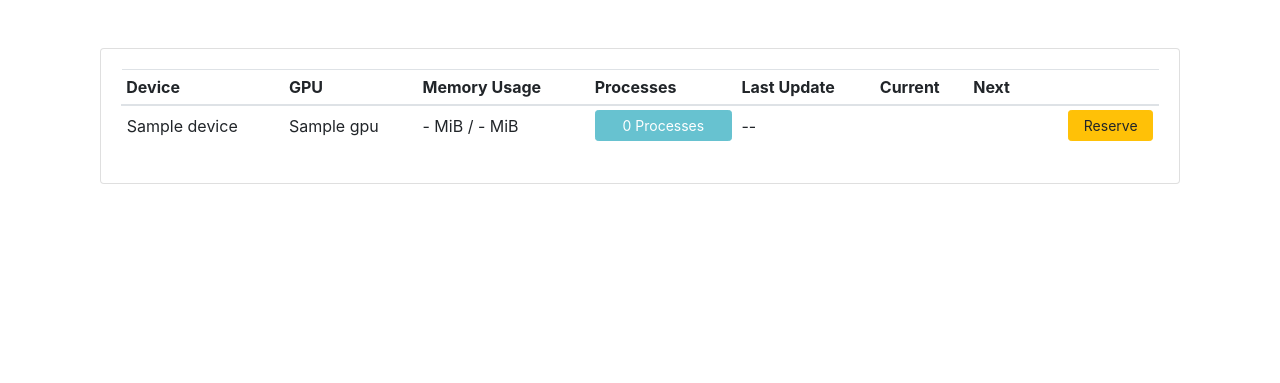
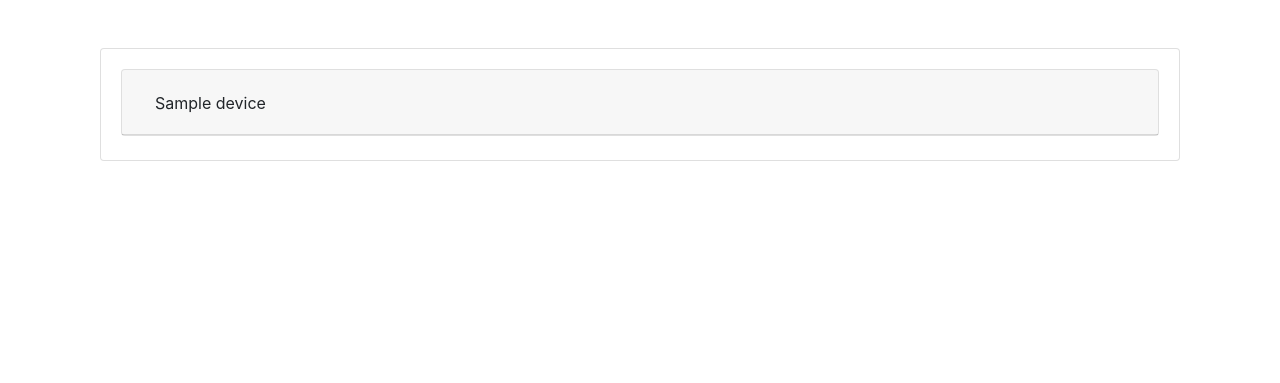
Before and after one commit to Bartzi/LabShare, a Django app: page / in a window 1280 px wide. Shown: the part 56-439 px from the top of the page. Run offline with Django 3.2, Linux system fonts and the light colour scheme; a user stored in the database is signed in; tables that the repository leaves empty hold one stand-in row (values such as "Sample post"); data that the repository does not hold is empty; parts of the project's set-up code (start-up, migrations or seed data) failed here and were passed over; some libraries are stand-ins or nearby versions.

Commit message:
Reworks UI

```diff
--- a/labshare/views.py
+++ b/labshare/views.py
@@ -195,9 +195,6 @@ def gpu_cancel(request, gpu_id):
 @authentication_classes((TokenAuthentication,))
 @permission_classes((IsAuthenticated,))
 def update_gpu_info(request):
-    # TODO: django tests?
-    # TODO: scratch function in util file
-    # TODO: delete old device_query script and rename
     # TODO: validate with mock data that contain processes
     if request.method != "POST":
         raise SuspiciousOperation
--- a/static/js/data_parser.js
+++ b/static/js/data_parser.js
@@ -1,28 +1,9 @@
 const deviceData = {};
 const webSocketMethod = window.location.protocol === "https:" ? "wss" : "ws";
 
-function showCorrectButton(gpuRow, gpuData, currentUser) {
-    gpuRow.find("span[class*='-button']").addClass('d-none');
-    let button;
-    if (gpuData.current_user === currentUser) {
-        // the user that is viewing this page has reserved this gpu
-        if (gpuData.extension_possible) {
-            // show extend and dropdown menu
-            button = gpuRow.find('.gpu-extend-button-group');
-        } else {
-            button = gpuRow.find('.gpu-done-button');
-        }
-    } else if (gpuData.next_users.includes(currentUser)) {
-        // the user is in the queue, so he should be able to cancel his reservation
-        button = gpuRow.find('.gpu-cancel-button');
-    } else {
-        // user does not have a reservation yet, so he should be able to reserve a spot
-        button = gpuRow.find('.gpu-reserve-button');
-    }
-    button.removeClass('d-none');
-}
-
 function updateGPUData(data, currentUser) {
+    let any_gpu_in_use = false;
+    let any_gpu_failed = false;
     for (let gpu of data.gpus) {
         const gpuRow = $('#' + gpu.uuid);
         gpuRow.find('.gpu-memory').html(gpu.memory);
@@ -41,6 +22,7 @@ function updateGPUData(data, currentUser) {
             if (!gpuRow.hasClass("alert-warning")) {
                 gpuRow.addClass("alert-warning");
             }
+            any_gpu_in_use = true;
         } else {
             if (gpuRow.hasClass("alert-warning")) {
                 gpuRow.removeClass("alert-warning");
@@ -50,13 +32,39 @@ function updateGPUData(data, currentUser) {
             if (!gpuRow.hasClass("alert-danger")) {
                 gpuRow.addClass("alert-danger");
             }
+            any_gpu_failed = true;
         } else {
             if (gpuRow.hasClass("alert-danger")) {
                 gpuRow.removeClass("alert-danger");
             }
         }
-        showCorrectButton(gpuRow, gpu, currentUser);
     }
+
+    const deviceHeading = $('#' + data.name + '_heading');
+    const deviceHeadingButton = deviceHeading.find('device-heading-btn')
+    if (any_gpu_in_use) {
+        if (!deviceHeading.hasClass("alert-warning")) {
+            deviceHeading.addClass("alert-warning");
+            deviceHeadingButton.addClass("alert-warning");
+        }
+    } else {
+        if (deviceHeading.hasClass("alert-warning")) {
+            deviceHeading.removeClass("alert-warning");
+            deviceHeadingButton.removeClass("alert-warning");
+        }
+    }
+    if (any_gpu_failed) {
+        if (!deviceHeading.hasClass("alert-danger")) {
+            deviceHeading.addClass("alert-danger");
+            deviceHeadingButton.addClass("alert-danger");
+        }
+    } else {
+        if (deviceHeading.hasClass("alert-danger")) {
+            deviceHeading.removeClass("alert-danger");
+            deviceHeadingButton.removeClass("alert-danger");
+        }
+    }
+
 }
 
 function setupActionButtons() {
--- a/templates/overview.html
+++ b/templates/overview.html
@@ -12,6 +12,14 @@
         .action-button-appearance {
             min-width: 85px;
         }
+
+        .device-heading-btn {
+            border-color: transparent;
+        }
+
+        .device-heading-btn:focus {
+            box-shadow: none;
+        }
     </style>
 {% endblock %}
 
@@ -19,63 +27,45 @@
     <div class="col-lg-12" id="gpu-overview">
         <div class="card mt-5">
             <div class="card-body">
+                {% for device in devices %}
+                    <div class="card mb-1">
+                        <div class="card-header" id="{{ device.name }}_heading">
+                            <h2 class="mb-0">
+                                <button class="btn device-heading-btn" type="button" data-toggle="collapse"
+                                        data-target="#{{ device.name }}_collapse" aria-expanded="true"
+                                        aria-controls="{{ device.name }}_collapse">
+                                    {{ device.name }}
+                                </button>
+                            </h2>
+                        </div>
+                        <div id="{{ device.name }}_collapse" class="collapse" aria-labelledby="{{ device.name }}_heading">
+                            <div class="card-body">
                                 <table class="table table-sm" id="overview-table">
                                     <thead>
                                         <tr>
-                            <th>Device</th>
-                            <th>GPU</th>
-                            <th>Memory Usage</th>
-                            <th>Processes</th>
-                            <th>Last Update</th>
-                            <th>Current</th>
-                            <th>Next</th>
-                            <th></th>
+                                            <th class="w-25">GPU</th>
+                                            <th class="w-25">Memory Usage</th>
+                                            <th class="w-25">Processes</th>
+                                            <th class="w-25">Last Update</th>
                                         </tr>
                                     </thead>
                                     <tbody style="background-color: #fff;">
-                        {% for device in devices %}
                                         {% for gpu in device.gpus.all %}
                                             <tr id="{{ gpu.uuid }}" class="alert">
-                                    <td class="text-truncate align-middle">{{ device.name }}</td>
                                                 <td class="text-truncate align-middle">{{ gpu.model_name }}</td>
                                                 <td class="text-truncate align-middle gpu-memory">- MiB / - MiB</td>
                                                 <td class="text-truncate align-middle gpu-processes">
                                                     <button class="gpu-process-show btn btn-block btn-sm btn-info" disabled data-device="{{ device.name }}" data-gpu-uuid="{{ gpu.uuid }}">0 Processes</button>
                                                 </td>
                                                 <td class="text-truncate align-middle gpu-last-update">--</td>
-                                    <td class="text-truncate align-middle gpu-current-reservation"></td>
-                                    <td class="text-truncate align-middle gpu-next-reservation"></td>
-                                    <td class="align-middle gpu-actions">
-                                        <span class="gpu-extend-button-group d-none float-right">
-                                            <div class="action-button-appearance btn-group extension-group">
-                                                <button type="button" class="gpu-extend-button action-button btn btn-block btn-sm btn-info" data-action="{% url 'extend_gpu' gpu.id %}">Extend</button>
-                                                <button type="button" class="btn btn-sm btn-info dropdown-toggle dropdown-toggle-split" data-toggle="dropdown" aria-haspopup="true" aria-expanded="false">
-                                                    <span class="sr-only">Toggle Dropdown</span>
-                                                </button>
-                                            <div class="dropdown-menu action-button-appearance dropdown-menu-right">
-                                                <button type="button" class="dropdown-item action-button btn-sm" data-action="{% url 'done_with_gpu' gpu.id %}">Done</button>
-                                            </div>
-                                            </div>
-                                        </span>
-                                        <span class="gpu-done-button d-none float-right">
-                                            <button type="button" class="action-button action-button-appearance btn btn-block btn-sm btn-success" data-action="{% url 'done_with_gpu' gpu.id %}">Done</button>
-                                        </span>
-                                        <span class="gpu-cancel-button d-none float-right">
-                                            <button type="button" class="action-button action-button-appearance btn btn-block btn-sm btn-danger" data-action="{% url 'cancel_gpu' gpu.id %}">Cancel</button>
-                                        </span>
-                                        <span class="gpu-reserve-button float-right">
-                                            <button type="button" class="action-button action-button-appearance btn btn-block btn-sm btn-warning"
-                                                    data-gpu="{{ gpu.uuid }}" data-device="{{ device.name }}"
-                                                    data-action="{% url 'reserve' %}">
-                                                Reserve
-                                            </button>
-                                        </span>
-                                    </td>
                                             </tr>
-                            {% endfor %}
                                         {% endfor %}
                                     </tbody>
                                 </table>
+                            </div>
+                        </div>
+                    </div>
+                {% endfor %}
             </div>
         </div>
     </div>
```
Also changed, not shown: labshare/models.py (+0 -9 lines), labshare/tests.py (+0 -8 lines). Lines whose indentation alone changed are shown as unchanged.
